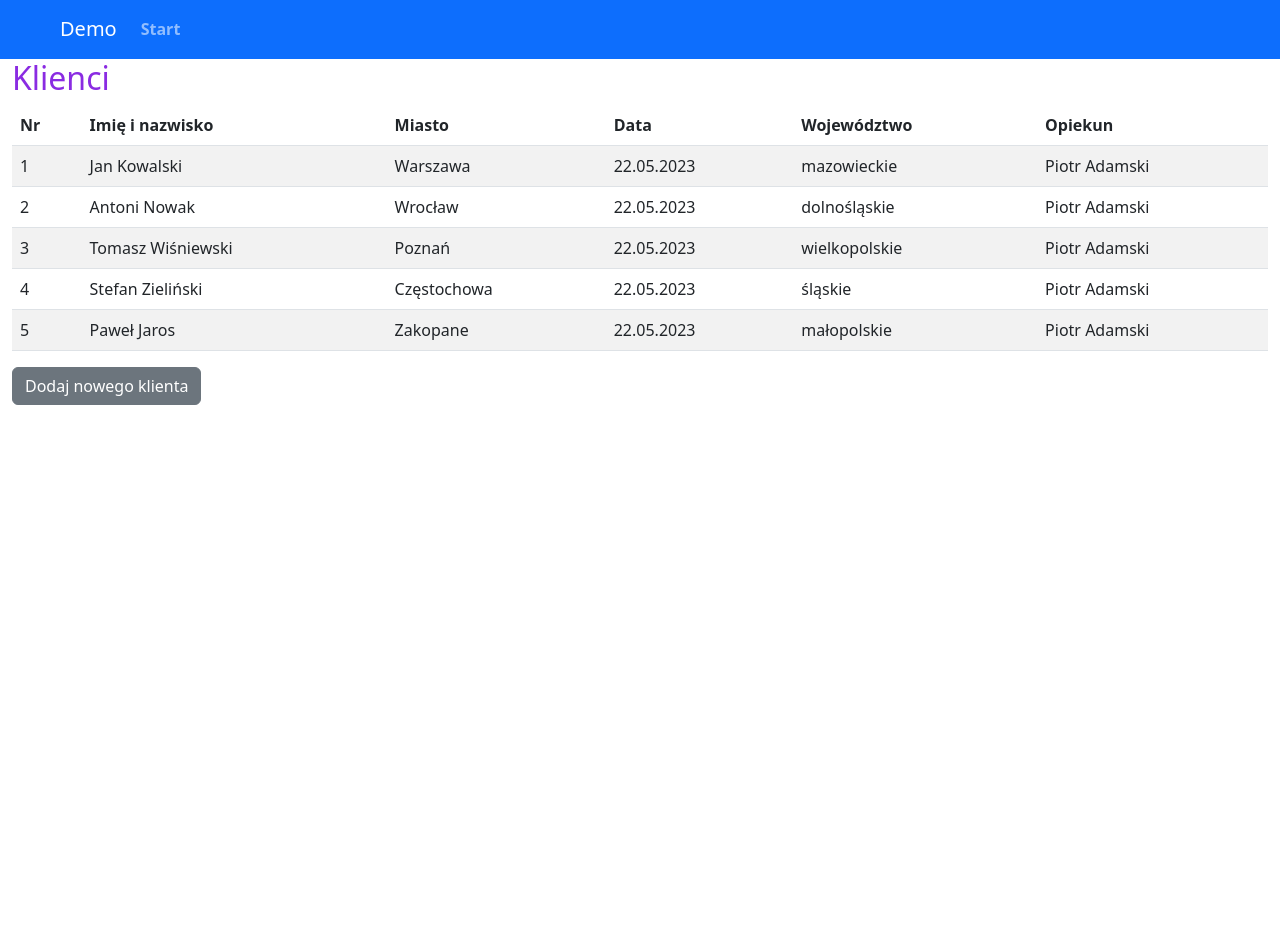
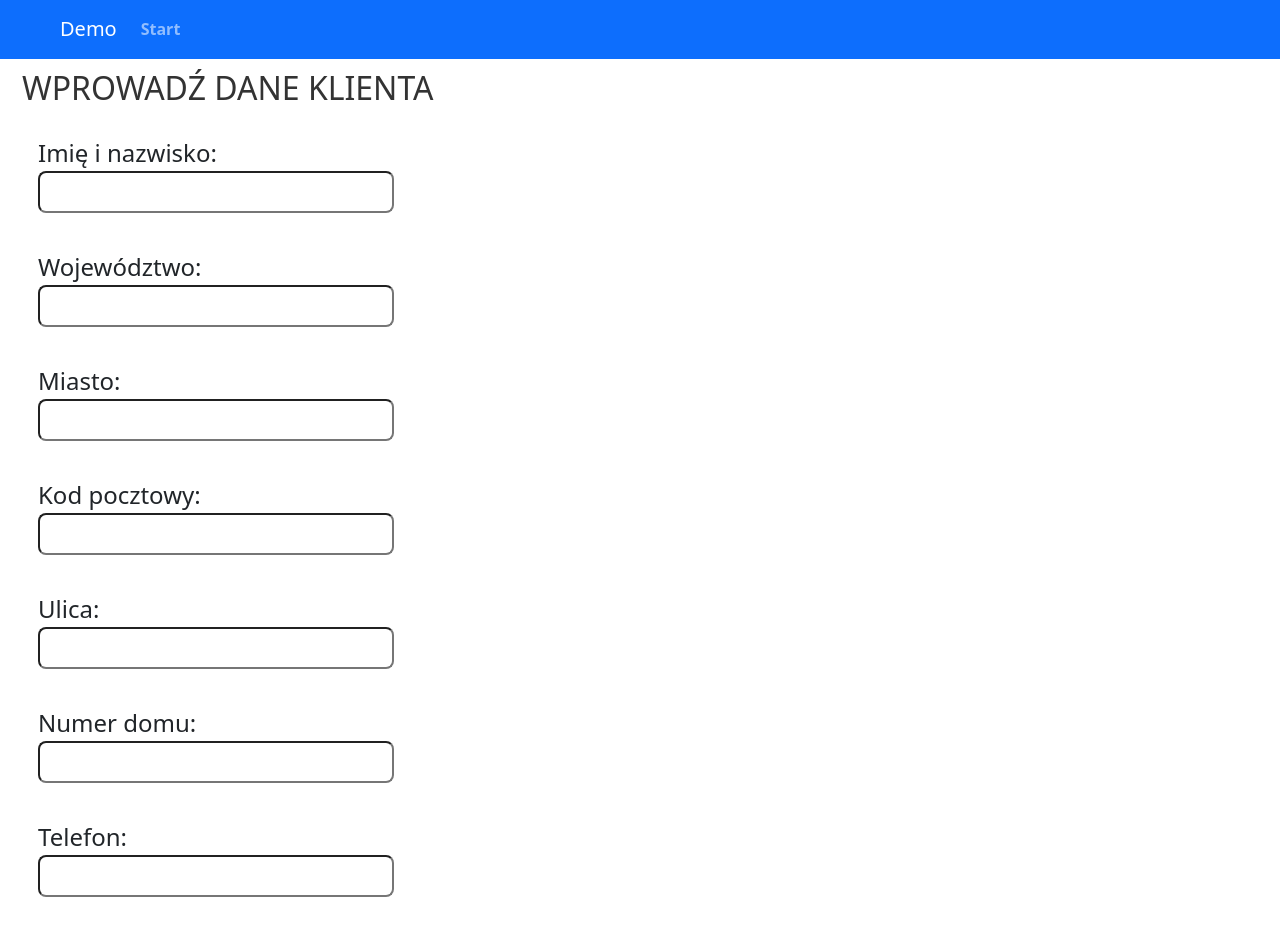
Before and after one commit to li-on/wsb-git-demo, an Angular app: page /dodaj in a window 1280 px wide. Shown: the top 940 px of the page. Before the commit the page ends 800 px from the top, so only its background shows below. Built offline with nearby package versions, Linux system fonts and the light colour scheme.

Commit message:
customer form was styled

```diff
--- a/src/app/app-routing.module.ts
+++ b/src/app/app-routing.module.ts
@@ -5,8 +5,8 @@ import { ClientsComponent } from './clients/clients.component';
 import { ClientsDetailComponent } from './clients-detail/clients-detail.component';
 
 const routes: Routes = [
+  { path: 'dodaj', component: ClientsDetailComponent },
   { path: '**', component: ClientsComponent },
-  { path: 'dodaj', component: ClientsDetailComponent },
 ];
 
 @NgModule({
--- a/src/app/clients-detail/clients-detail.component.html
+++ b/src/app/clients-detail/clients-detail.component.html
@@ -1,11 +1,34 @@
-<h2>Klient</h2>
-<label for="" class="form-label">Imię i nazwisko: <input type="text" /> </label
+<h2>Wprowadź dane klienta</h2>
+<label for="" class="col-sm-3 form-control-lg"
+  >Imię i nazwisko:
+  <input type="text" /> </label
 ><br />
-<label for="">Województwo: <input type="text" /> </label><br />
-<label for="">Miasto: <input type="text" /> </label><br />
-<label for="">Kod pocztowy: <input type="number" /> </label><br />
-<label for="">Ulica: <input type="text" /> </label><br />
-<label for="">Numer domu: <input type="number" /> </label><br />
-<label for="">Telefon: <input type="tel" /> </label><br />
-<label for="">Adres strony WWW: <input type="text" /> </label><br />
-<button>Zapisz</button>
+<label for="" class="col-sm-3 form-control-lg"
+  >Województwo:
+  <input type="text" /> </label
+><br />
+<label for="" class="col-sm-3 form-control-lg"
+  >Miasto:
+  <input type="text" /> </label
+><br />
+<label for="" class="col-sm-3 form-control-lg"
+  >Kod pocztowy:
+  <input type="number" /> </label
+><br />
+<label for="" class="col-sm-3 form-control-lg"
+  >Ulica:
+  <input type="text" /> </label
+><br />
+<label for="" class="col-sm-3 form-control-lg"
+  >Numer domu:
+  <input type="number" /> </label
+><br />
+<label for="" class="col-sm-3 form-control-lg"
+  >Telefon:
+  <input type="tel" /> </label
+><br />
+<label for="" class="col-sm-3 form-control-lg"
+  >Adres strony WWW:
+  <input type="text" /> </label
+><br />
+<button class="btn btn-lg btn-secondary">Zapisz</button>
--- a/src/app/clients-detail/clients-detail.component.scss
+++ b/src/app/clients-detail/clients-detail.component.scss
@@ -1 +1,18 @@
-@import "bootstrap/scss/bootstrap";
+h2 {
+  text-transform: uppercase;
+  color: #333;
+  margin: 10px;
+}
+
+label {
+  font-size: 24px;
+  margin: 10px;
+}
+
+input {
+  border-radius: 8px;
+}
+
+.btn {
+  margin: 0 10%;
+}
```
